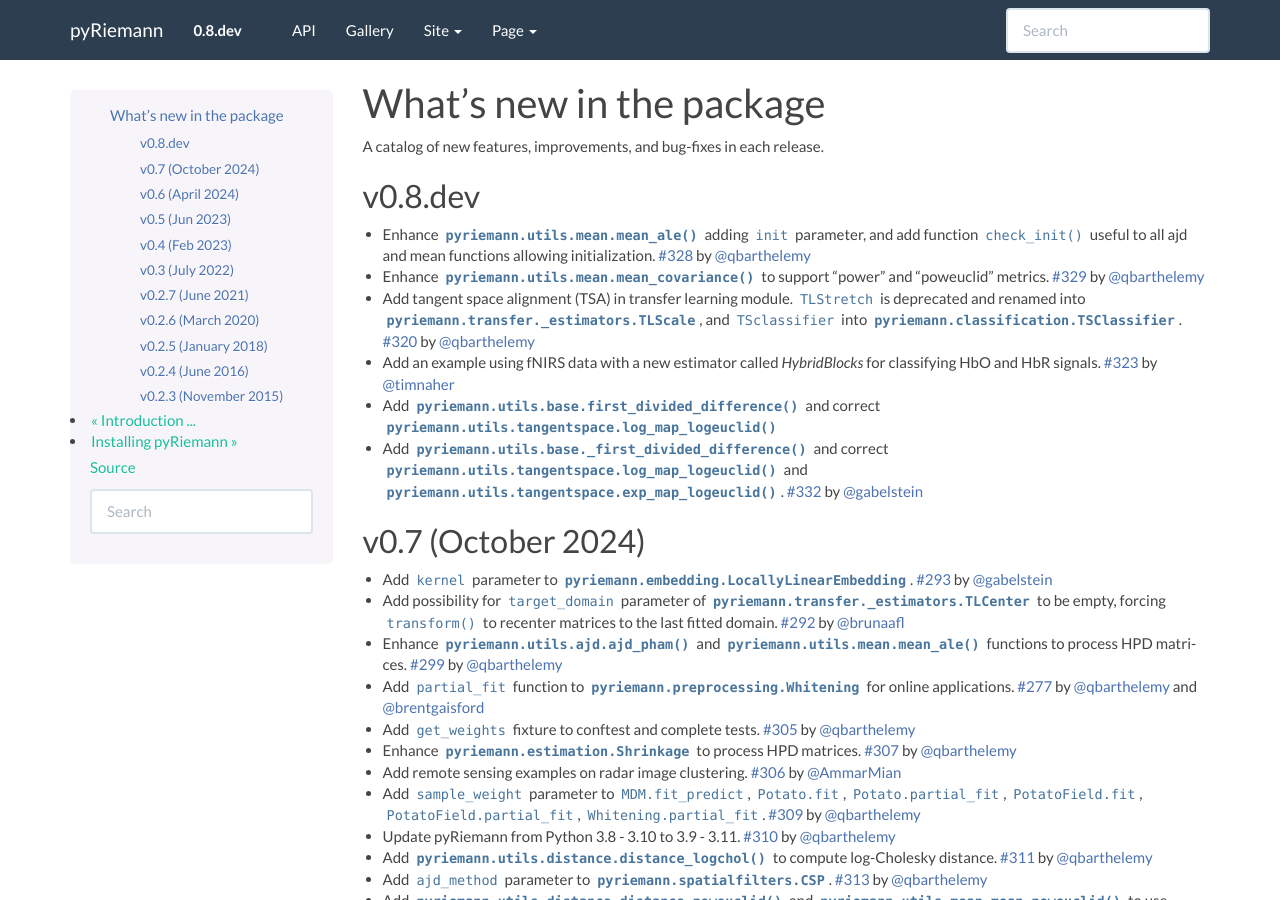
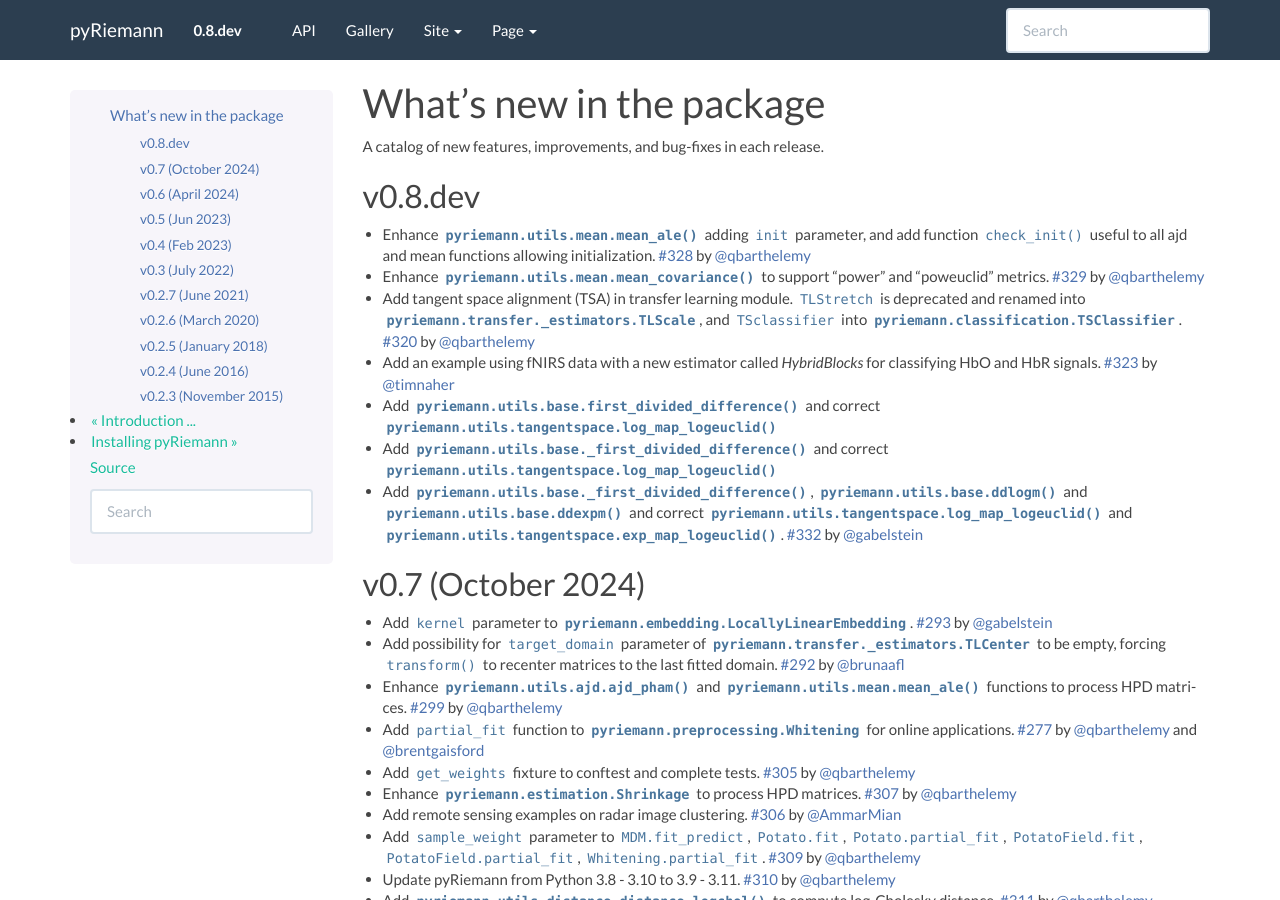
Before and after one commit to pyRiemann/pyRiemann, a Sphinx documentation site: the page built from doc/whatsnew.rst, in a window 1280 px wide and 900 px high. Built offline with Sphinx 7.4.7, drawn with Linux system fonts in a browser that asks for light colours; pages that are not in the unit, such as notebooks, are missing from menus.

Commit message:
update whatsnew and api

```diff
--- a/doc/api.rst
+++ b/doc/api.rst
@@ -337,6 +337,8 @@ Base
     powm
     sqrtm
     nearest_sym_pos_def
+    ddlogm
+    ddexpm
 
 Aproximate Joint Diagonalization
 ~~~~~~~~~~~~~~~~~~~~~~~~~~~~~~~~
--- a/doc/whatsnew.rst
+++ b/doc/whatsnew.rst
@@ -23,6 +23,8 @@ v0.8.dev
 
 - Add :func:`pyriemann.utils.base.first_divided_difference` and correct :func:`pyriemann.utils.tangentspace.log_map_logeuclid`
 - Add :func:`pyriemann.utils.base._first_divided_difference` and correct :func:`pyriemann.utils.tangentspace.log_map_logeuclid`
+- Add :func:`pyriemann.utils.base._first_divided_difference`, :func:`pyriemann.utils.base.ddlogm` and
+  :func:`pyriemann.utils.base.ddexpm` and correct :func:`pyriemann.utils.tangentspace.log_map_logeuclid`
   and :func:`pyriemann.utils.tangentspace.exp_map_logeuclid`. :pr:`332` by :user:`gabelstein`
 
 v0.7 (October 2024)
```
